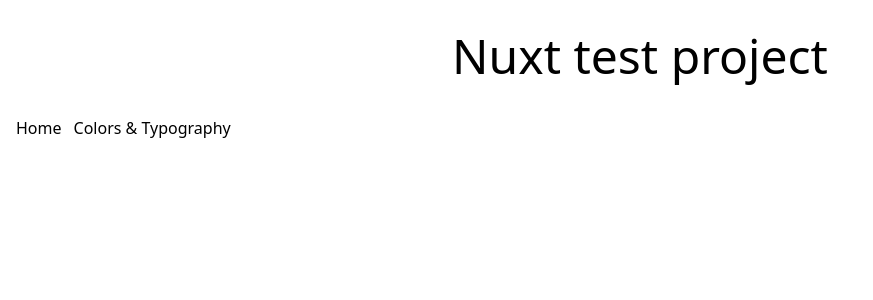
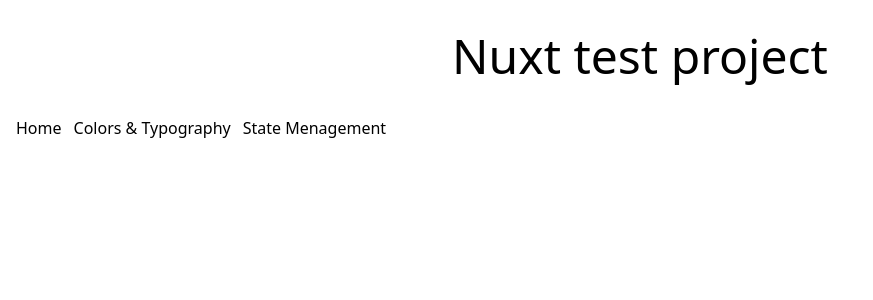
Before and after one commit to Michele-S2001/nuxt-test-project, a Nuxt app: page / in a window 1280 px wide. Shown: the top 300 px of the page, without its empty margins (0-873 px from the left). Built offline with nearby package versions, Linux system fonts and the light colour scheme.

Commit message:
Add - new link to Navbar

```diff
--- a/components/Navbar.vue
+++ b/components/Navbar.vue
@@ -2,11 +2,14 @@
 
   <nav class="py-4">
     <ul class="flex gap-3 flex-wrap">
-      <li class="hover:text-blue-700 hover:underline">
+      <li class="hover:text-blue-700 hover:underline capitalize">
         <NuxtLink to="/">Home</NuxtLink>
       </li>
-      <li class="hover:text-blue-700 hover:underline">
+      <li class="hover:text-blue-700 hover:underline capitalize">
         <NuxtLink to="/style-demo">Colors & Typography</NuxtLink>
+      </li>
+      <li class="hover:text-blue-700 hover:underline capitalize">
+        <NuxtLink to="/state-demo">State menagement</NuxtLink>
       </li>
     </ul>
   </nav>
```
